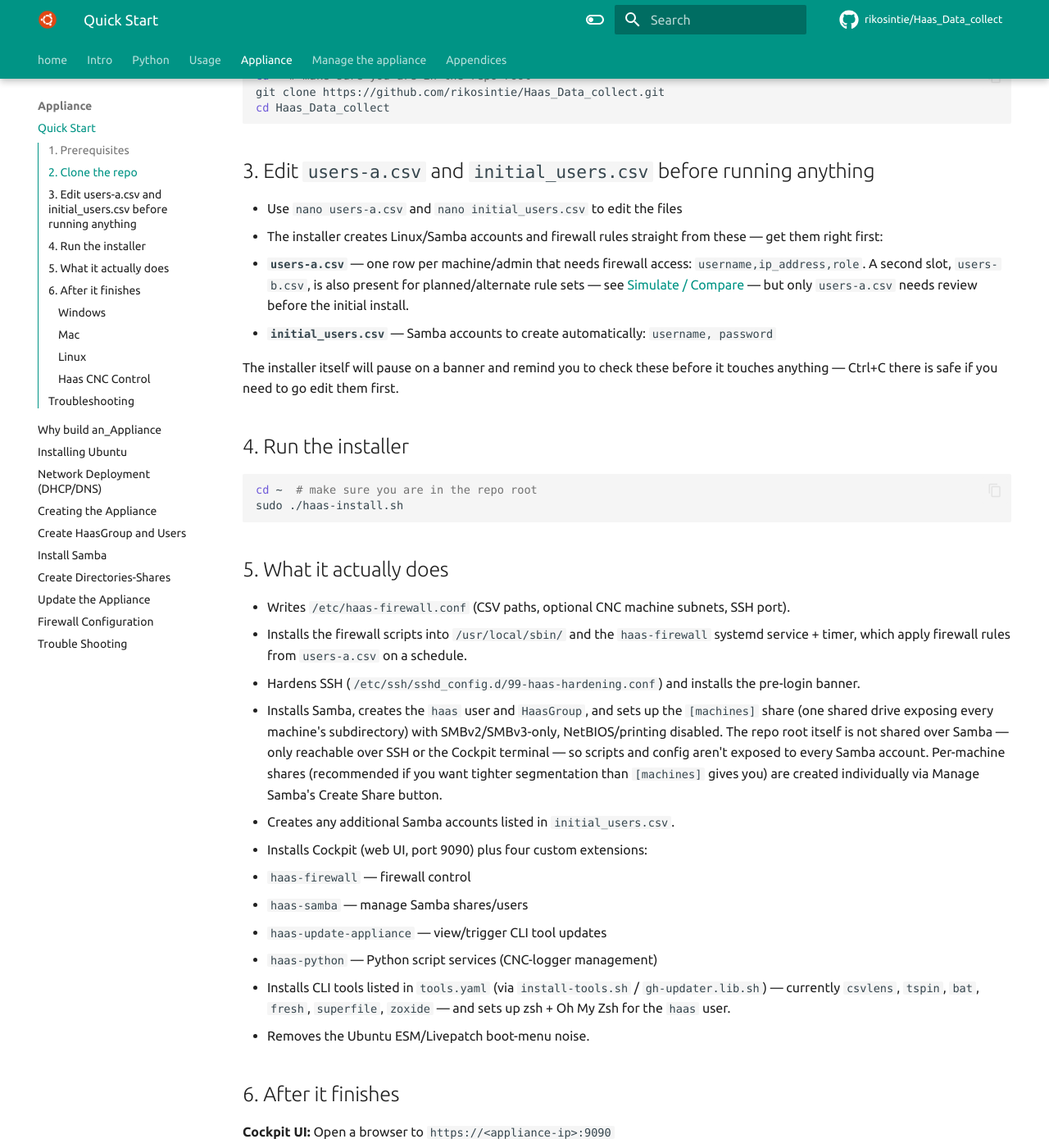
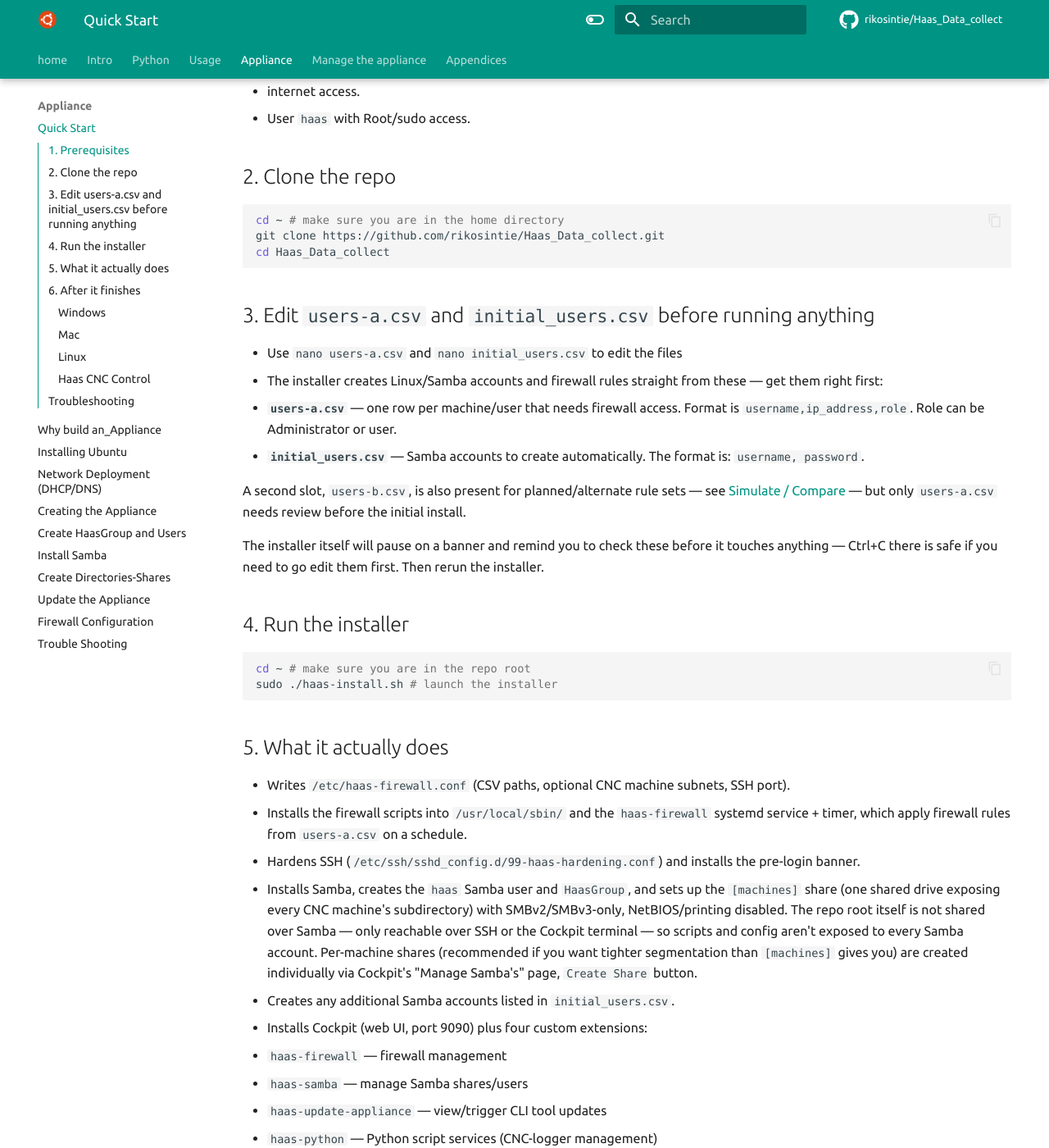
Before and after one commit to rikosintie/Haas_Data_collect, an MkDocs documentation site: the page built from docs/INSTALL_QUICKSTART.md, in a window 1280 px wide and 1400 px high, scrolled down 487 px. Shown: the whole window at 82% size. Built offline with MkDocs 1.6.1 and Material for MkDocs 9.7.7, drawn with Linux system fonts in a browser that asks for light colours; some web fonts are replaced; comment, search, counter and statistics services are not loaded; some of the changed text lies outside the part shown.

````diff
--- a/docs/INSTALL_QUICKSTART.md
+++ b/docs/INSTALL_QUICKSTART.md
@@ -1,17 +1,23 @@
 # Installation Quick Start
 
 This is the short version. For the full walkthrough (partitioning, Ubuntu
-install, networking, etc.) see the docs under `docs/build_the_appliance/`.
+install, networking, etc.) see the docs under [Use an appliance for the scripts](https://rikosintie.github.io/Haas_Data_collect/build_the_appliance/build_an_appliance/){: target="_blank" rel="noopener" }.
 
 ## 1. Prerequisites
 
-- A Raspberry Pi 5, a Virtual Machine, or an Intel/AMD PC, with Ubuntu server 24.04/26.04 already installed and internet access.
+You will need either of these:
+
+- Raspberry Pi 5
+- Virtual Machine on WSL, HyperV, KVM, Proxmox, Virtual Box, Etc.
+- Intel/AMD PC
+- Ubuntu server 24.04/26.04 already installed
+- internet access.
 - User `haas` with Root/sudo access.
 
 ## 2. Clone the repo
 
 ```bash
-cd ~ # make sure you are in the repo root
+cd ~ # make sure you are in the home directory
 git clone https://github.com/rikosintie/Haas_Data_collect.git
 cd Haas_Data_collect
 ```
@@ -22,23 +28,23 @@
 - The installer creates Linux/Samba accounts and firewall rules straight from
 these — get them right first:
 
-  - **`users-a.csv`** — one row per machine/admin that needs firewall access:
-`username,ip_address,role`. A second slot, `users-b.csv`, is also present
+  - **`users-a.csv`** — one row per machine/user that needs firewall access. Format is `username,ip_address,role`. Role can be Administrator or user.
+  - **`initial_users.csv`** — Samba accounts to create automatically. The format is: `username, password`.
+
+A second slot, `users-b.csv`, is also present
 for planned/alternate rule sets — see
 [Simulate / Compare](manage_the_appliance/firewall.md#simulate-compare) —
 but only `users-a.csv` needs review before the initial install.
-  - **`initial_users.csv`** — Samba accounts to create automatically:
-  `username, password`
 
 The installer itself will pause on a banner and remind you to check these
 before it touches anything — Ctrl+C there is safe if you need to go edit
-them first.
+them first. Then rerun the installer.
 
 ## 4. Run the installer
 
 ```bash
-cd ~  # make sure you are in the repo root
-sudo ./haas-install.sh
+cd ~ # make sure you are in the repo root
+sudo ./haas-install.sh # launch the installer
 ```
 
 ## 5. What it actually does
@@ -50,24 +56,29 @@
   `users-a.csv` on a schedule.
 - Hardens SSH (`/etc/ssh/sshd_config.d/99-haas-hardening.conf`) and installs
   the pre-login banner.
-- Installs Samba, creates the `haas` user and `HaasGroup`, and sets up the
-  `[machines]` share (one shared drive exposing every machine's
+- Installs Samba, creates the `haas` Samba user and `HaasGroup`, and sets up the
+  `[machines]` share (one shared drive exposing every CNC machine's
   subdirectory) with SMBv2/SMBv3-only, NetBIOS/printing disabled. The repo
   root itself is not shared over Samba — only reachable over SSH or the
   Cockpit terminal — so scripts and config aren't exposed to every Samba
   account. Per-machine
   shares (recommended if you want tighter segmentation than `[machines]`
-  gives you) are created individually via Manage Samba's Create Share
-  button.
+  gives you) are created individually via Cockpit's "Manage Samba's" page, `Create Share` button.
 - Creates any additional Samba accounts listed in `initial_users.csv`.
 - Installs Cockpit (web UI, port 9090) plus four custom extensions:
-  - `haas-firewall` — firewall control
+  - `haas-firewall` — firewall management
   - `haas-samba` — manage Samba shares/users
   - `haas-update-appliance` — view/trigger CLI tool updates
   - `haas-python` — Python script services (CNC-logger management)
 - Installs CLI tools listed in `tools.yaml` (via `install-tools.sh` /
-  `gh-updater.lib.sh`) — currently `csvlens`, `tspin`, `bat`, `fresh`,
-  `superfile`, `zoxide` — and sets up zsh + Oh My Zsh for the `haas` user.
+  `gh-updater.lib.sh`) — currently:
+  - `csvlens`
+  - `tspin`
+  - `bat`
+  - `fresh`
+  - `superfile`
+  - `zoxide`
+- sets up zsh as the shell + Oh My Zsh for the `haas` user.
 - Removes the Ubuntu ESM/Livepatch boot-menu noise.
 
 ## 6. After it finishes
@@ -145,11 +156,11 @@
     - **Case Sensitivity:** SMB share names can be picky depending on the NGC software release. Ensure the share name (e.g. `machines`) matches the exact capitalization defined in `smb.conf`.
     - **Path Traversal:** Do not add slashes to the share name (use `machines`, not `/machines` or `\\<appliance-ip>\machines`). The control appends the IP and slash automatically.
     - **Network Speed / Delays:** `haas-install.sh` sets `hostname lookups = No` in `smb.conf` by default, since machine tools are essentially never in DNS on a real shop network — without it, every connection triggers a reverse DNS lookup that times out and makes **[LIST PROGRAM]** noticeably slow. If you hand-edited `smb.conf` (or restored an older backup) and see this slowness again, confirm the *effective* setting with `testparm -v | grep -i "hostname lookups"` — it should print `No`. Don't use plain `testparm -s` to check this one: it only lists settings that differ from Samba's own compiled default, and `No` already *is* that default, so `-s` won't show it either way, whether it's genuinely set or not.
+
 ---
 
 - A full summary (paths, current UFW rules, zoxide entries) is printed at the very end. Save the onscreen summary before you close the SSH session, since the terminal output itself is gone once you disconnect. The `haas-install-summary.txt` file is saved to `<repo_dir>/haas-install-summary.txt`. The `haas-install-summary.txt` file is permanent — see [Install Summary](manage_the_appliance/updates.md#install-summary) to view it from Cockpit later.
-- If the installer reports a reboot is required, reboot before relying on
-  the firewall service using `sudo reboot now`.
+- If the installer reports a reboot is required, reboot before relying on the firewall service using `sudo reboot now`.
 
 ---
 
````
Also changed, not shown: other parts of docs/INSTALL_QUICKSTART.md (+1 -2 lines), docs/build_the_appliance/TS_cockpit.md (+114 -9 lines), 1 other file.
